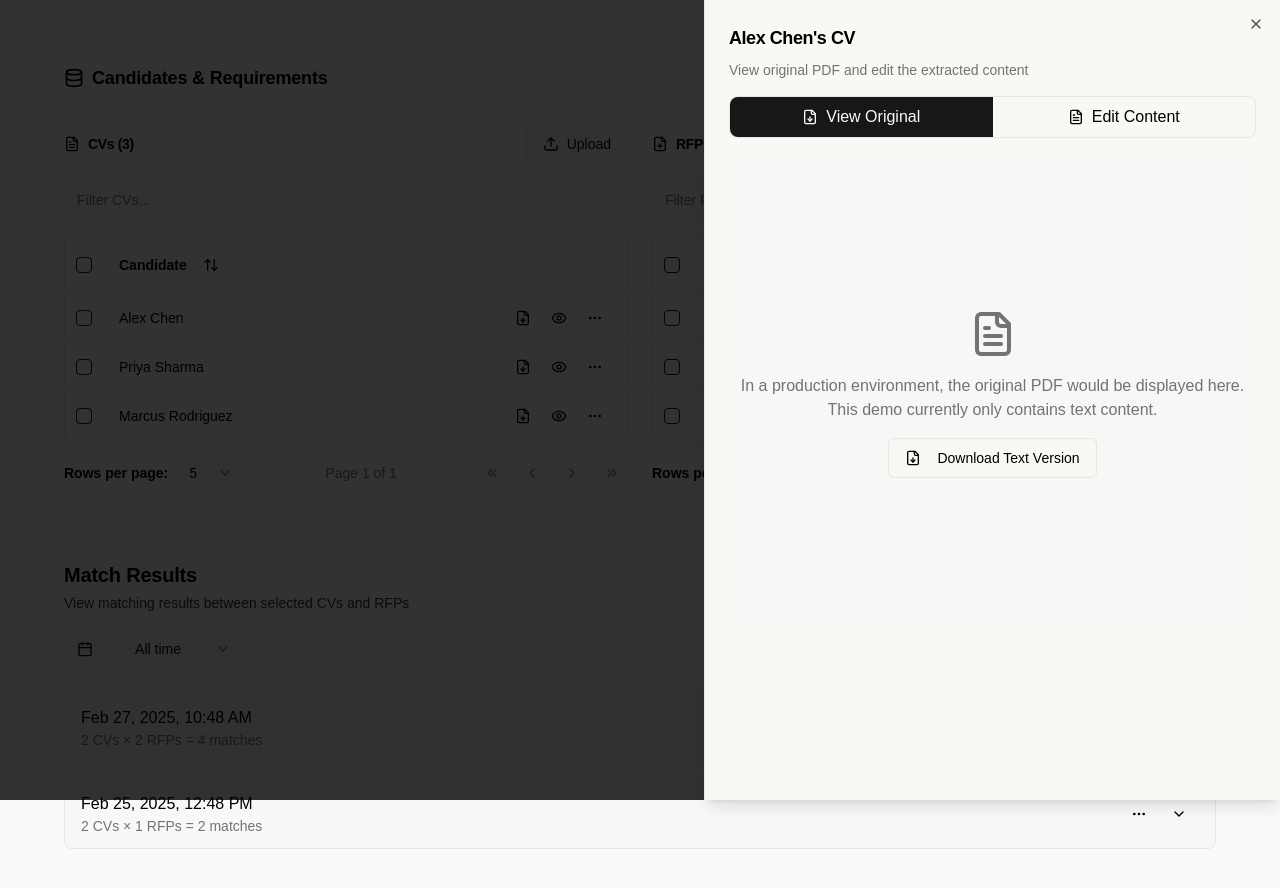
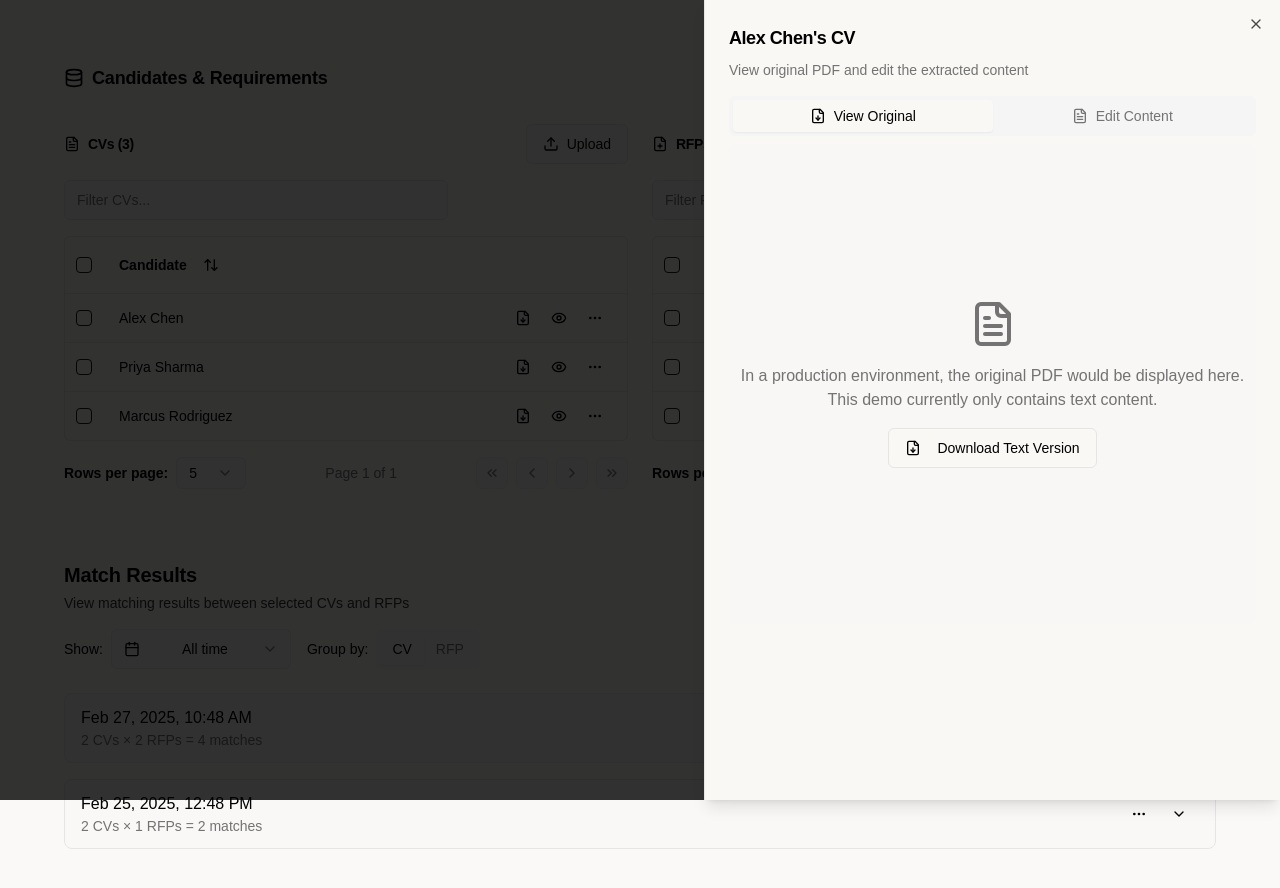
Before and after one commit to mgalavai/cvsrfps, a Next.js app: page / in a window 1280 px wide. Both pictures are taken after a click on the button 559 px from the left and 318 px from the top of the page. Shown: the top 888 px of the page. Built offline with nearby package versions, Linux system fonts and the light colour scheme.

Commit message:
all good

```diff
--- a/components/cv-detail-sheet.tsx
+++ b/components/cv-detail-sheet.tsx
@@ -12,6 +12,12 @@ import {
   SheetDescription,
   SheetFooter,
 } from "@/components/ui/sheet"
+import {
+  Tabs,
+  TabsContent,
+  TabsList,
+  TabsTrigger
+} from "@/components/ui/tabs"
 
 interface CV {
   id: string
@@ -108,43 +114,29 @@ export function CVDetailSheet({
         </SheetHeader>
 
         <div className="py-4">
-          {/* Custom tab navigation */}
-          <div className="flex w-full border rounded-lg mb-4">
-            <button
-              onClick={() => setActiveView("pdf")}
-              className={`flex items-center justify-center py-2 px-4 flex-1 rounded-l-lg ${
-                activeView === "pdf"
-                  ? "bg-primary text-primary-foreground"
-                  : "hover:bg-muted"
-              }`}
-            >
+          {/* Tabs navigation using shadcn Tabs */}
+          <Tabs defaultValue="pdf" value={activeView} onValueChange={(value) => setActiveView(value as "pdf" | "content")} className="w-full mb-4">
+            <TabsList className="grid w-full grid-cols-2">
+              <TabsTrigger value="pdf">
                 <FileDown className="h-4 w-4 mr-2" />
                 View Original
-            </button>
-            <button
-              onClick={() => setActiveView("content")}
-              className={`flex items-center justify-center py-2 px-4 flex-1 rounded-r-lg ${
-                activeView === "content"
-                  ? "bg-primary text-primary-foreground"
-                  : "hover:bg-muted"
-              }`}
-            >
+              </TabsTrigger>
+              <TabsTrigger value="content">
                 <FileText className="h-4 w-4 mr-2" />
                 Edit Content
-            </button>
-          </div>
+              </TabsTrigger>
+            </TabsList>
 
             {/* View PDF content */}
-          {activeView === "pdf" && (
-            <div className="h-[60vh] flex flex-col">
+            <TabsContent value="pdf" className="mt-2">
               {cv.pdfUrl ? (
                 <iframe
                   src={cv.pdfUrl}
-                  className="w-full h-full border rounded"
+                  className="w-full h-[60vh] border rounded"
                   title={`${cv.firstName} ${cv.lastName}'s CV`}
                 />
               ) : (
-                <div className="flex flex-col items-center justify-center h-full bg-muted/30 rounded-md">
+                <div className="flex flex-col items-center justify-center h-[60vh] bg-muted/30 rounded-md">
                   <FileText className="h-12 w-12 text-muted-foreground mb-4" />
                   <p className="text-muted-foreground text-center">
                     In a production environment, the original PDF would be displayed here.<br />
@@ -160,16 +152,14 @@ export function CVDetailSheet({
                   </Button>
                 </div>
               )}
-            </div>
-          )}
+            </TabsContent>
 
             {/* Edit content */}
-          {activeView === "content" && (
-            <div className="h-[60vh] flex flex-col">
+            <TabsContent value="content" className="mt-2">
               <Textarea
                 value={editedContent}
                 onChange={(e) => setEditedContent(e.target.value)}
-                className="flex-1 resize-none min-h-[400px] font-mono text-sm"
+                className="resize-none h-[60vh] font-mono text-sm"
                 placeholder="CV content appears here"
               />
               <div className="flex justify-between mt-4">
@@ -189,8 +179,8 @@ export function CVDetailSheet({
                   {isSaving ? "Saving..." : "Save Changes"}
                 </Button>
               </div>
-            </div>
-          )}
+            </TabsContent>
+          </Tabs>
         </div>
       </SheetContent>
     </Sheet>
--- a/components/integrated-matching.tsx
+++ b/components/integrated-matching.tsx
@@ -1,6 +1,6 @@
 "use client"
 
-import type React from "react"
+import React from "react"
 
 import { useState, useEffect, useRef } from "react"
 import { Button } from "@/components/ui/button"
@@ -31,6 +31,11 @@ import {
   SelectTrigger,
   SelectValue,
 } from "@/components/ui/select"
+import {
+  Tabs,
+  TabsList,
+  TabsTrigger
+} from "@/components/ui/tabs"
 
 type CV = {
   id: string
@@ -78,6 +83,7 @@ export default function IntegratedMatching() {
   const [matchResults, setMatchResults] = useState<MatchResult[]>([])
   const [matchHistory, setMatchHistory] = useState<MatchRun[]>([])
   const [timeframeFilter, setTimeframeFilter] = useState<string>("all")
+  const [groupByFilter, setGroupByFilter] = useState<"cv" | "rfp">("cv")
   const [isMatching, setIsMatching] = useState(false)
 
   // Collapsible state
@@ -525,6 +531,7 @@ export default function IntegratedMatching() {
           <div className="flex items-center justify-between">
             <div className="flex items-center gap-4">
               <div className="flex items-center gap-2">
+                <span className="text-sm font-medium">Show:</span>
                 <Select value={timeframeFilter} onValueChange={setTimeframeFilter}>
                   <SelectTrigger className="w-[180px]">
                     <Calendar className="h-4 w-4 mr-2" />
@@ -538,6 +545,16 @@ export default function IntegratedMatching() {
                     <SelectItem value="thisMonth">This month</SelectItem>
                   </SelectContent>
                 </Select>
+              </div>
+
+              <div className="flex items-center gap-2">
+                <span className="text-sm font-medium">Group by:</span>
+                <Tabs value={groupByFilter} onValueChange={(value) => setGroupByFilter(value as "cv" | "rfp")}>
+                  <TabsList>
+                    <TabsTrigger value="cv">CV</TabsTrigger>
+                    <TabsTrigger value="rfp">RFP</TabsTrigger>
+                  </TabsList>
+                </Tabs>
               </div>
             </div>
 
@@ -596,23 +613,57 @@ export default function IntegratedMatching() {
                       <Table>
                         <TableHeader className="bg-muted/30">
                           <TableRow>
+                            {groupByFilter === "cv" ? (
+                              <>
                                 <TableHead>CV</TableHead>
                                 <TableHead>RFP</TableHead>
                                 <TableHead>Match Score</TableHead>
                                 <TableHead>Matched Keywords</TableHead>
+                              </>
+                            ) : (
+                              <>
+                                <TableHead>RFP</TableHead>
+                                <TableHead>CV</TableHead>
+                                <TableHead>Match Score</TableHead>
+                                <TableHead>Matched Keywords</TableHead>
+                              </>
+                            )}
                           </TableRow>
                         </TableHeader>
                         <TableBody>
-                          {matchRun.results.map((result, index) => (
-                            <TableRow key={index}>
-                              <TableCell className="font-medium">{result.cvName}</TableCell>
-                              <TableCell>{result.rfpTitle}</TableCell>
-                              <TableCell>
+                          {groupByFilter === "cv" ? (
+                            // Group by CV
+                            Array.from(
+                              // Create a Map of CV ID to results for that CV
+                              matchRun.results.reduce((map, result) => {
+                                if (!map.has(result.cvId)) {
+                                  map.set(result.cvId, []);
+                                }
+                                map.get(result.cvId)?.push(result);
+                                return map;
+                              }, new Map<string, MatchResult[]>())
+                            ).map(([cvId, results]) => (
+                              <React.Fragment key={cvId}>
+                                {/* Header row for the CV */}
+                                <TableRow className="bg-muted/5">
+                                  <TableCell className="font-bold">{results[0].cvName}</TableCell>
+                                  <TableCell colSpan={3} className="text-sm text-muted-foreground">
+                                    {results.length} matching RFPs
+                                  </TableCell>
+                                </TableRow>
+                                {/* Individual result rows */}
+                                {results
+                                  .sort((a, b) => b.score - a.score)
+                                  .map((result, idx) => (
+                                    <TableRow key={`${cvId}-${result.rfpId}`} className="border-0">
+                                      <TableCell className="pl-6 py-2"></TableCell>
+                                      <TableCell className="py-2">{result.rfpTitle}</TableCell>
+                                      <TableCell className="py-2">
                                         <Badge variant={result.score > 70 ? "success" : result.score > 40 ? "warning" : "destructive"}>
                                           {result.score}%
                                         </Badge>
                                       </TableCell>
-                              <TableCell>
+                                      <TableCell className="py-2">
                                         <div className="flex flex-wrap gap-1">
                                           {result.matchedKeywords.map((keyword, i) => (
                                             <Badge key={i} variant="outline">
@@ -623,6 +674,54 @@ export default function IntegratedMatching() {
                                       </TableCell>
                                     </TableRow>
                                   ))}
+                              </React.Fragment>
+                            ))
+                          ) : (
+                            // Group by RFP
+                            Array.from(
+                              // Create a Map of RFP ID to results for that RFP
+                              matchRun.results.reduce((map, result) => {
+                                if (!map.has(result.rfpId)) {
+                                  map.set(result.rfpId, []);
+                                }
+                                map.get(result.rfpId)?.push(result);
+                                return map;
+                              }, new Map<string, MatchResult[]>())
+                            ).map(([rfpId, results]) => (
+                              <React.Fragment key={rfpId}>
+                                {/* Header row for the RFP */}
+                                <TableRow className="bg-muted/5">
+                                  <TableCell className="font-bold">{results[0].rfpTitle}</TableCell>
+                                  <TableCell colSpan={3} className="text-sm text-muted-foreground">
+                                    {results.length} matching CVs
+                                  </TableCell>
+                                </TableRow>
+                                {/* Individual result rows */}
+                                {results
+                                  .sort((a, b) => b.score - a.score)
+                                  .map((result, idx) => (
+                                    <TableRow key={`${rfpId}-${result.cvId}`} className="border-0">
+                                      <TableCell className="pl-6 py-2"></TableCell>
+                                      <TableCell className="py-2">{result.cvName}</TableCell>
+                                      <TableCell className="py-2">
+                                        <Badge variant={result.score > 70 ? "success" : result.score > 40 ? "warning" : "destructive"}>
+                                          {result.score}%
+                                        </Badge>
+                                      </TableCell>
+                                      <TableCell className="py-2">
+                                        <div className="flex flex-wrap gap-1">
+                                          {result.matchedKeywords.map((keyword, i) => (
+                                            <Badge key={i} variant="outline">
+                                              {keyword}
+                                            </Badge>
+                                          ))}
+                                        </div>
+                                      </TableCell>
+                                    </TableRow>
+                                  ))}
+                              </React.Fragment>
+                            ))
+                          )}
                         </TableBody>
                       </Table>
                     </div>
```
Lines whose indentation alone changed are shown as unchanged.
